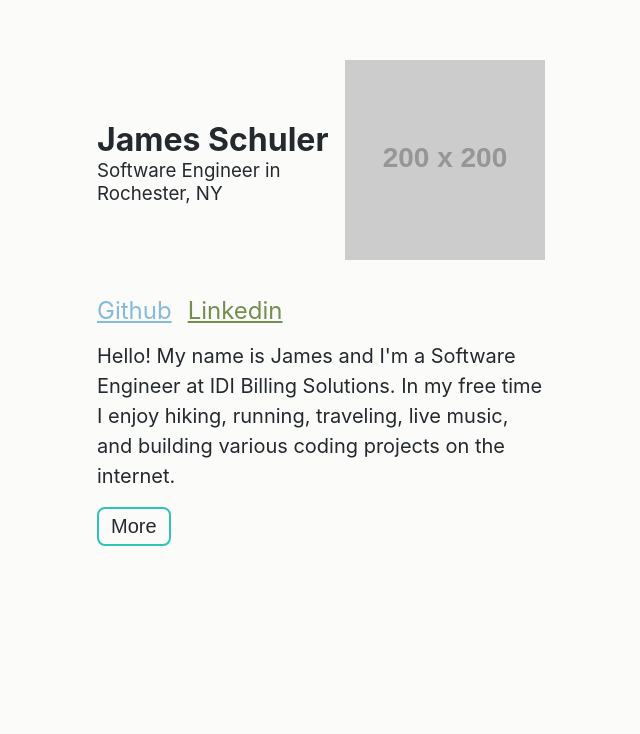
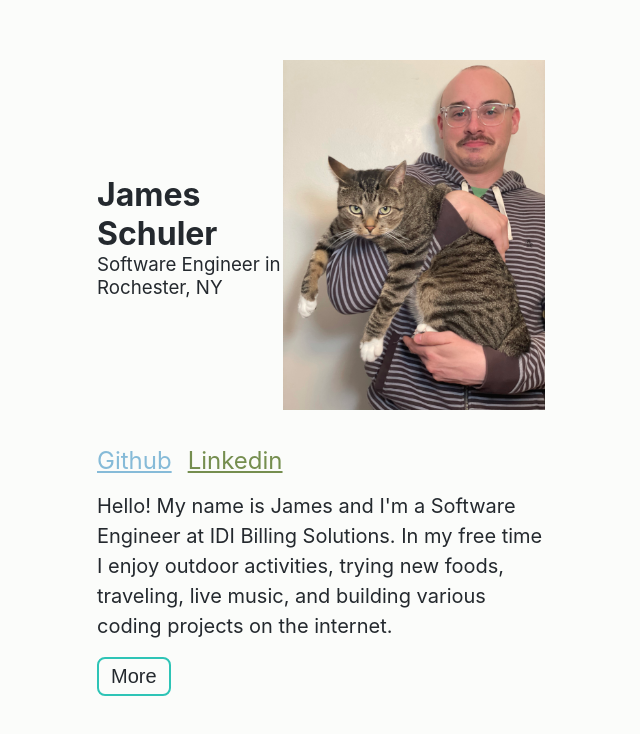
Before and after one commit to jameshschuler/portfolio-2021, a website built with Vite: page index.html in a window 1280 px wide. Shown: the whole page, without its empty margins (319-959 px from the left). Built offline with nearby package versions, Linux system fonts and the light colour scheme; placeholder pictures from the web are drawn by us.

Commit message:
added profile picture

```diff
--- a/index.html
+++ b/index.html
@@ -15,21 +15,34 @@
             <h3 id="title">Software Engineer in Rochester, NY</h3>
           </div>
           <div id="profile-image">
-            <img src="https://via.placeholder.com/200" />
+            <img src="./src/assets/profile.jpeg" />
           </div>
         </div>
 
-
         <div id="links">
           <ul>
-            <li><a href="https://github.com/jameshschuler" target="_blank">Github</a></li>
-            <li><a href="">Linkedin</a></li>
+            <li>
+              <a href="https://github.com/jameshschuler" target="_blank"
+                >Github</a
+              >
+            </li>
+            <li>
+              <a
+                href="https://www.linkedin.com/in/jameshschuler"
+                target="_blank"
+                >Linkedin</a
+              >
+            </li>
           </ul>
         </div>
 
         <div id="about">
-          <p>Hello! My name is James and I'm a Software Engineer at IDI Billing Solutions. In my free time I enjoy hiking, running,
-            traveling, live music, and building various coding projects on the internet.</p>
+          <p>
+            Hello! My name is James and I'm a Software Engineer at IDI Billing
+            Solutions. In my free time I enjoy outdoor activities, trying new
+            foods, traveling, live music, and building various coding projects
+            on the internet.
+          </p>
 
           <div id="more-content">
             <p>Technologies I use:</p>
--- a/src/style.scss
+++ b/src/style.scss
@@ -9,7 +9,8 @@ body {
 }
 
 #app {
-	font-family: -apple-system, BlinkMacSystemFont, 'Segoe UI', Roboto, Helvetica, Arial, sans-serif, 'Apple Color Emoji', 'Segoe UI Emoji', 'Segoe UI Symbol';
+  font-family: -apple-system, BlinkMacSystemFont, "Segoe UI", Roboto, Helvetica,
+    Arial, sans-serif, "Apple Color Emoji", "Segoe UI Emoji", "Segoe UI Symbol";
   -webkit-font-smoothing: antialiased;
   -moz-osx-font-smoothing: grayscale;
   margin-top: 60px;
@@ -39,6 +40,12 @@ body {
       #name-title {
         #title {
           font-weight: normal;
+        }
+      }
+
+      #profile-image {
+        img {
+          height: 350px;
         }
       }
     }
```
Also changed, not shown: src/assets/profile.jpeg (added). Lines whose indentation alone changed are shown as unchanged.
